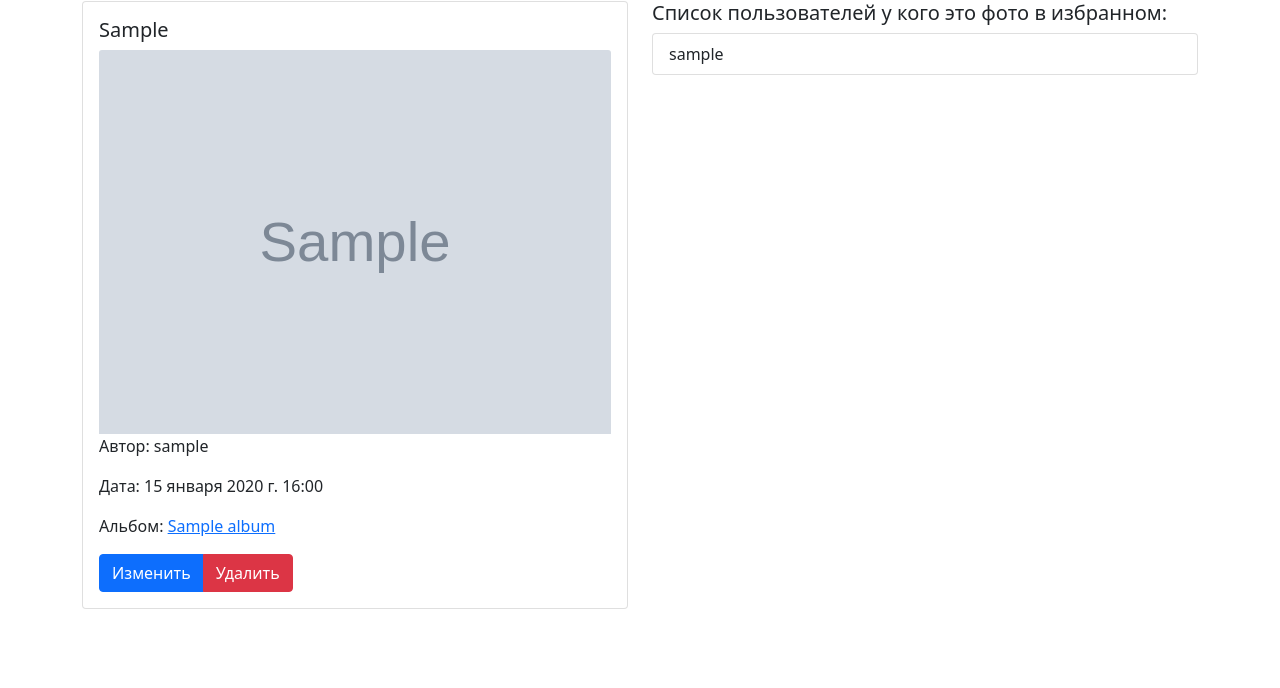
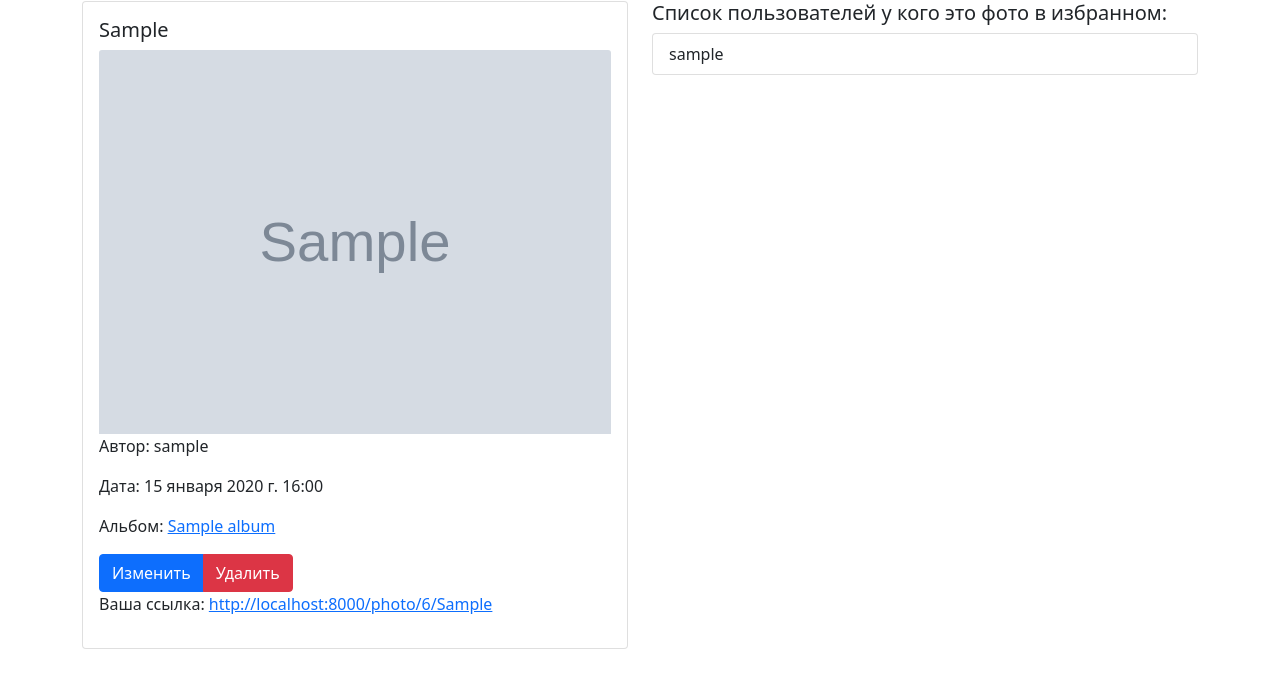
Before and after one commit to faralost/Photo-Gallery, a Django app: page /photo/1/ in a window 1280 px wide. Shown: the part 95-783 px from the top of the page. Run offline with Django 4.2, Linux system fonts and the light colour scheme; a user stored in the database is signed in; tables that the repository leaves empty hold one stand-in row (values such as "Sample post"); grey boxes marked "Sample" are stand-in pictures; some libraries are stand-ins or nearby versions.

Commit message:
added generating token_url for photo

```diff
--- a/webapp/forms.py
+++ b/webapp/forms.py
@@ -12,10 +12,10 @@ class PhotoForm(forms.ModelForm):
 
     class Meta:
         model = Photo
-        exclude = ['author', 'favorites']
+        exclude = ['author', 'favorites', 'token']
 
 
 class AlbumForm(forms.ModelForm):
     class Meta:
         model = Album
-        exclude = ['author']
+        exclude = ['author', 'favorites']
--- a/webapp/models.py
+++ b/webapp/models.py
@@ -14,6 +14,7 @@ class Photo(models.Model):
                               verbose_name='Альбом', related_name='photos')
     favorites = models.ManyToManyField(User, related_name='favorited_photos', blank=True)
     is_private = models.BooleanField(default=False, verbose_name='Приватный ли')
+    token = models.CharField(unique=True, max_length=45, null=True, default=None, verbose_name='Токен')
 
     def __str__(self):
         return f'{self.caption}'
--- a/webapp/templates/photos/detail.html
+++ b/webapp/templates/photos/detail.html
@@ -19,12 +19,21 @@
                     {% endif %}
                     <div class="btn-group">
                         {% if perms.webapp.change_photo or request.user == photo.author %}
-                        <a class="btn btn-primary" href="{% url 'webapp:photo_update' photo.pk %}">Изменить</a>
+                            <a class="btn btn-primary" href="{% url 'webapp:photo_update' photo.pk %}">Изменить</a>
                         {% endif %}
                         {% if perms.webapp.delete_photo or request.user == photo.author %}
-                        <a class="btn btn-danger" href="{% url 'webapp:photo_delete' photo.pk %}">Удалить</a>
+                            <a class="btn btn-danger" href="{% url 'webapp:photo_delete' photo.pk %}">Удалить</a>
                         {% endif %}
                     </div>
+                    {% if not photo.token %}
+                    {% if request.user == photo.author %}
+                        <a class="btn btn-success" href="{% url 'webapp:photo_generate-token' photo.pk%}">Сгенерировать ссылку</a>
+                    {% endif %}
+                    {% else %}
+                        {% if request.user == photo.author %}
+                        <p>Ваша ссылка: <a href="http://localhost:8000/photo/6/{{ photo.token }}">http://localhost:8000/photo/6/{{ photo.token }}</a></p>
+                        {% endif %}
+                    {% endif %}
                 </div>
             </div>
         </div>
--- a/webapp/urls.py
+++ b/webapp/urls.py
@@ -9,7 +9,8 @@ from webapp.views.photo import (IndexView,
                                 PhotoDetailView,
                                 PhotoCreateView,
                                 PhotoUpdateView,
-                                PhotoDeleteView)
+                                PhotoDeleteView,
+                                generate_token)
 
 app_name = 'webapp'
 
@@ -19,6 +20,8 @@ urlpatterns = [
     path('photo/add/', PhotoCreateView.as_view(), name='photo_create'),
     path('photo/<int:pk>/update/', PhotoUpdateView.as_view(), name='photo_update'),
     path('photo/<int:pk>/delete/', PhotoDeleteView.as_view(), name='photo_delete'),
+    path('photo/<int:pk>/generate-token/', generate_token, name='photo_generate-token'),
+    path('photo/<int:pk>/<token>/', PhotoDetailView.as_view(), name='photo_detail'),
     path('album/<int:pk>/', AlbumDetailView.as_view(), name='album_detail'),
     path('album/add/', AlbumCreateView.as_view(), name='album_create'),
     path('album/<int:pk>/update/', AlbumUpdateView.as_view(), name='album_update'),
--- a/webapp/views/photo.py
+++ b/webapp/views/photo.py
@@ -1,6 +1,11 @@
+from secrets import token_urlsafe
+
 from django.contrib.auth.mixins import LoginRequiredMixin, PermissionRequiredMixin
 from django.db.models import Q
+from django.http import HttpResponse
+from django.shortcuts import redirect, get_object_or_404
 from django.urls import reverse_lazy
+from django.views import View
 from django.views.generic import ListView, DetailView, CreateView, UpdateView, DeleteView
 
 from webapp.forms import PhotoForm
@@ -20,6 +25,13 @@ class IndexView(LoginRequiredMixin, ListView):
 class PhotoDetailView(LoginRequiredMixin, DetailView):
     template_name = 'photos/detail.html'
     model = Photo
+
+    def get(self, request, *args, **kwargs):
+        token = kwargs.get('token')
+        if token:
+            if self.get_object().token != token:
+                return HttpResponse('У вас нет доступа к этому ресурсу! Возможно ваш токен невалиден', status=400)
+        return super().get(request, *args, **kwargs)
 
 
 class PhotoCreateView(LoginRequiredMixin, CreateView):
@@ -59,3 +71,11 @@ class PhotoDeleteView(PermissionRequiredMixin, DeleteView):
 
     def has_permission(self):
         return super().has_permission() or self.request.user == self.get_object().author
+
+
+def generate_token(request, pk):
+    photo = get_object_or_404(Photo, pk=pk)
+    if not photo.token:
+        photo.token = token_urlsafe()
+        photo.save()
+    return redirect('webapp:photo_detail', pk=pk)
```
Also changed, not shown: webapp/migrations/0006_photo_token.py (added).
